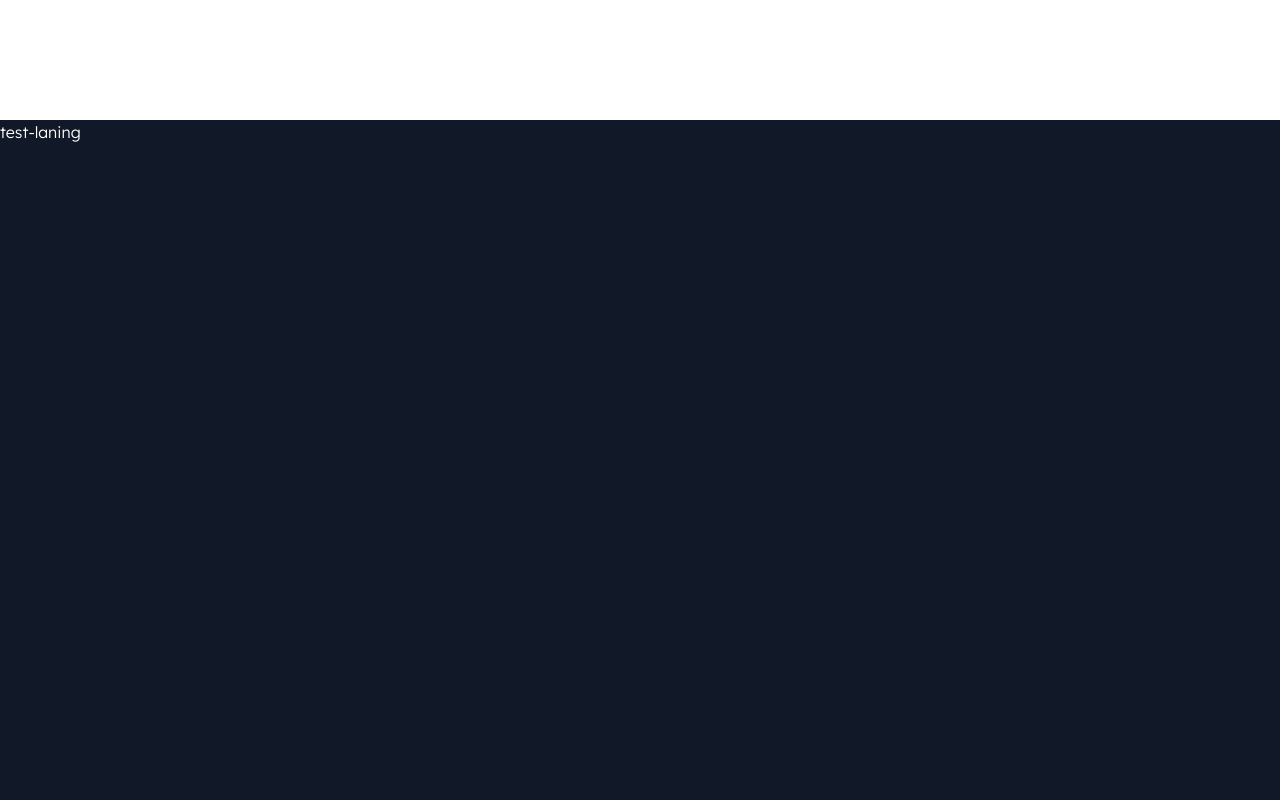
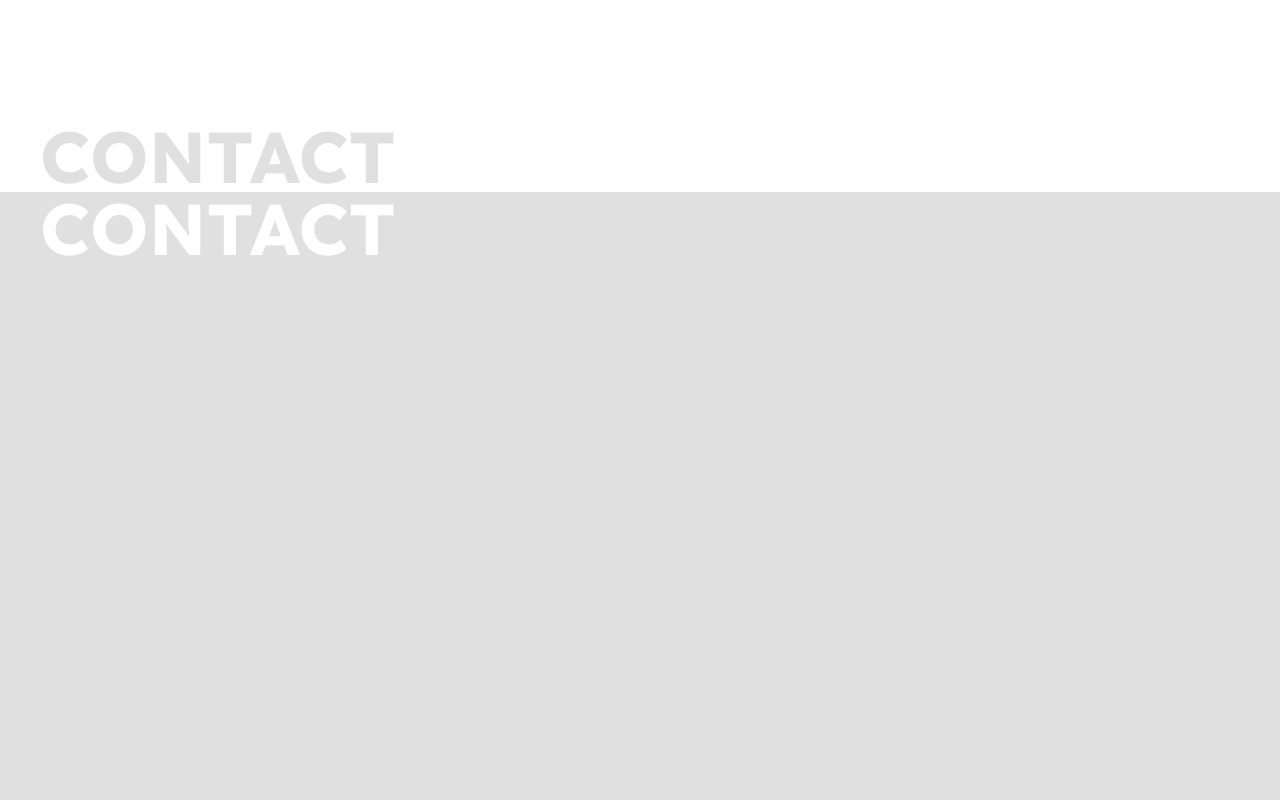
Before and after one commit to gugisek/portfolio-next, a Next.js app: page / in a window 1280 px wide. Shown: the part 2760-3560 px from the top of the page. Built offline with nearby package versions, Linux system fonts and the light colour scheme.

Commit message:
Create contact

```diff
--- a/app/page.tsx
+++ b/app/page.tsx
@@ -4,6 +4,7 @@ import Navbar from '@components/navbar'
 import Hero from '@components/hero'
 import Skills from '@components/skills'
 import Works from '@components/works'
+import Contact from '@components/contact'
 
 export default function Home() {
   return (
@@ -12,7 +13,7 @@ export default function Home() {
       <Hero />
       <Skills />
       <Works />
-      <TestLanding />
+      <Contact />
     </section>
   )
 }
--- /dev/null
+++ b/components/contact.tsx
@@ -0,0 +1,14 @@
+import React from 'react'
+
+type Props = {}
+
+export default function contact({}: Props) {
+  return (
+    <section>
+        <h1 className='text-[#E0E0E0] font-[Lexend-bold] text-7xl ml-10'>CONTACT</h1>
+        <div className='bg-[#e0e0e0] min-h-screen'>
+            <h1 className='font-[Lexend-bold] text-7xl ml-10'>CONTACT</h1>
+        </div>
+    </section>
+  )
+}
```
